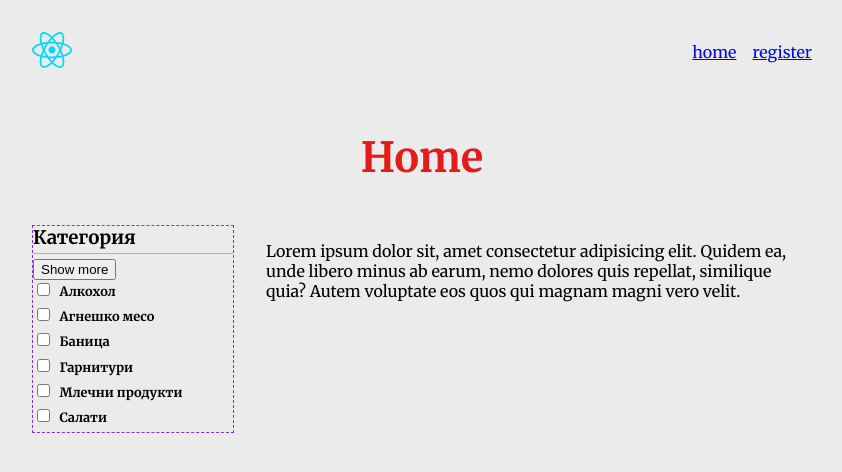
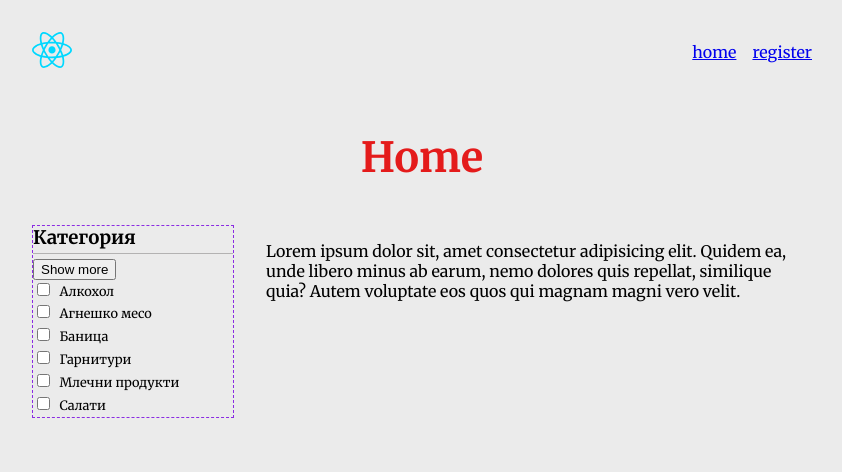
Before and after one commit to HladenRazum/vite-react-meals-frontend, a React (Vite) app: page / in a window 1280 px wide. Shown: the top 472 px of the page, without its empty margins (218-1060 px from the left). Built offline with nearby package versions, Linux system fonts and the light colour scheme.

Commit message:
prepared todo

```diff
--- a/src/components/Layout/Filter/Filter.scss
+++ b/src/components/Layout/Filter/Filter.scss
@@ -16,5 +16,8 @@
       margin-left: var(--spacing-sm);
       display: inline;
       font-size: var(--label-sm);
+      font-weight: 400;
+      margin-bottom: var(--spacing-xs);
+      cursor: pointer;
    }
 }
--- a/src/components/Layout/Filter/Filter.tsx
+++ b/src/components/Layout/Filter/Filter.tsx
@@ -7,6 +7,11 @@ const Filter: React.FC = () => {
    const toggleVisible = () => {
       setIsVisible((isVisible) => !isVisible);
    };
+
+   // TODO:
+   // 1. Convert filter items to array of objects and map them instead of hadrcoding them here
+   // 2. Try displaying only the first 3 filter items (as a subarray);
+   // 3. On Show more click, display the rest of the elements
 
    return (
       <div className="Filter test-border">
--- a/src/styles/_dimentions.css
+++ b/src/styles/_dimentions.css
@@ -1,4 +1,5 @@
 :root {
+   --spacing-xs: 0.3em;
    --spacing-sm: 0.5em;
    --spacing-md: 1em;
    --spacing-lg: 2em;
```
